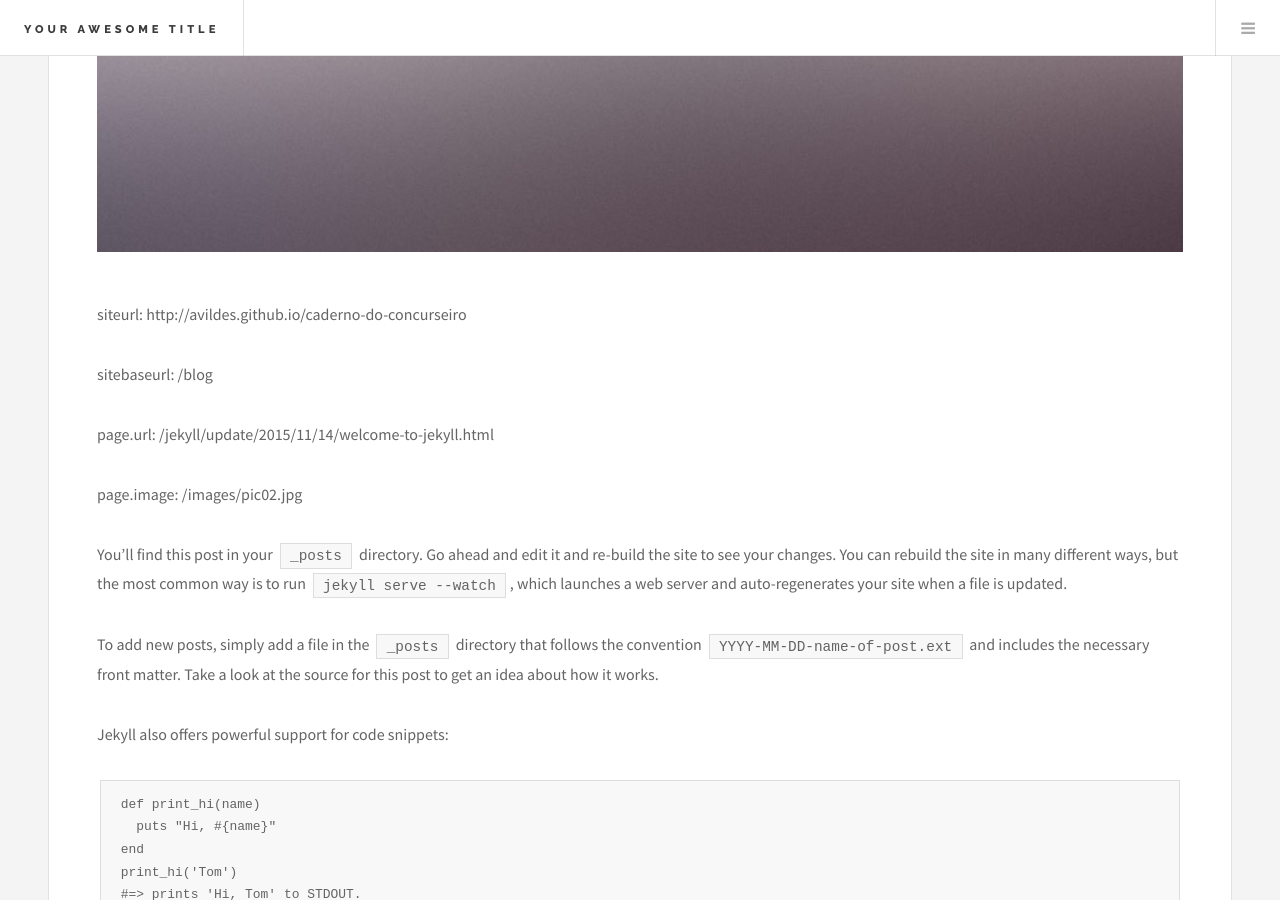
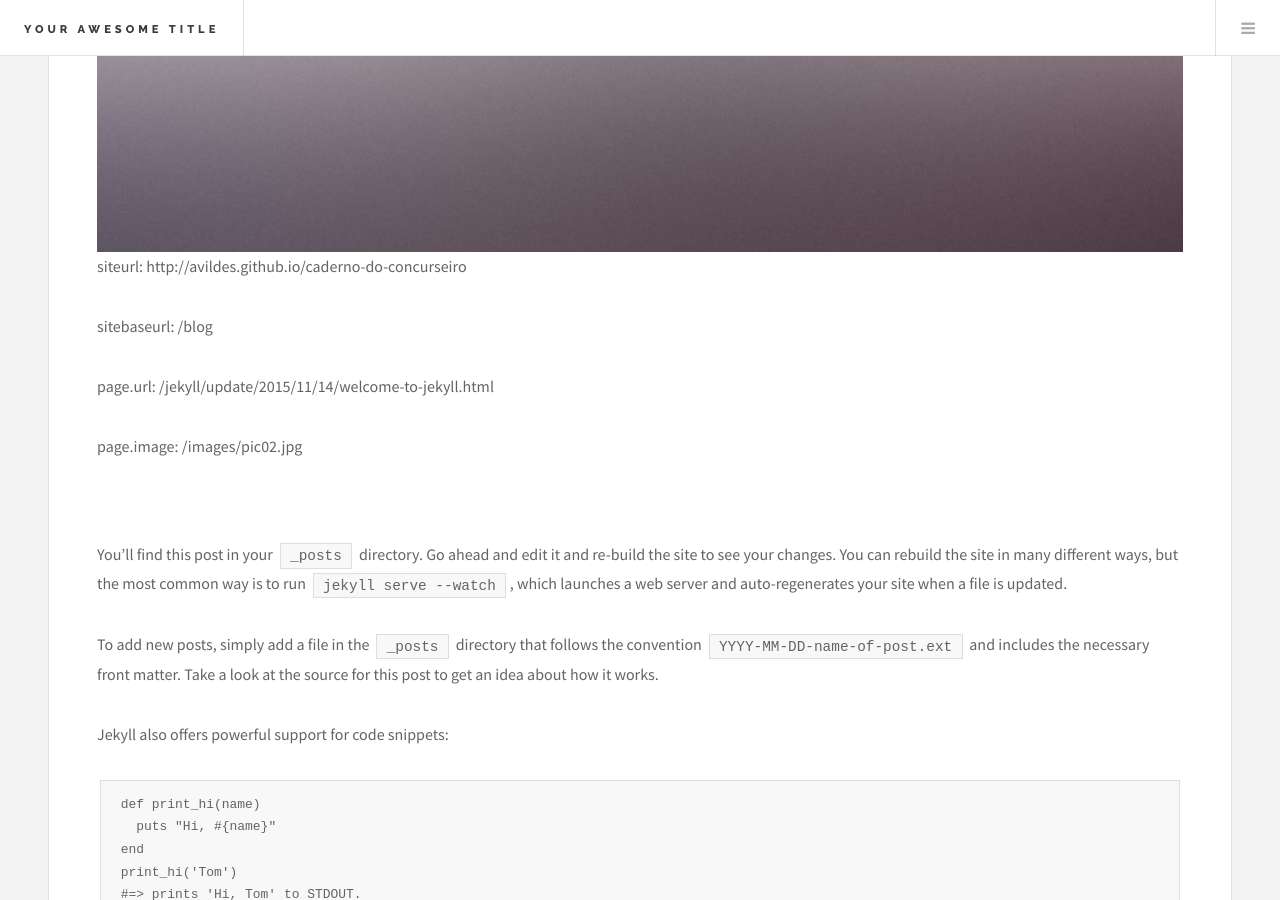
Before and after one commit to avildes/caderno-do-concurseiro, a Jekyll site: the page built from _posts/2015-11-14-welcome-to-jekyll.markdown, in a window 1280 px wide and 900 px high, scrolled down 740 px. Built offline with Jekyll 4.4.1, drawn with Linux system fonts in a browser that asks for light colours.

Commit message:
Update post.html

```diff
--- a/_layouts/post.html
+++ b/_layouts/post.html
@@ -34,8 +34,8 @@
                 </div>
               </header>
               {% if page.image %}
-                <a href="{{ page.url }}" class="image featured"><img src="{{ site.url }}{{page.image}}" alt="" /></a>
-              {% endif %}
+                <a href="{{ page.url }}" class="image featured"><img src="{{ site.url }}{{page.image}}" alt="" />
+
 
               <p>
               	siteurl: {{ site.url }}
@@ -46,7 +46,8 @@
               	</p><p>
               	page.image: {{ page.image }}
               	</p>
-
+              	</a>
+              {% endif %}
               {{ content }}
               <footer>
                 <ul class="stats">
```
